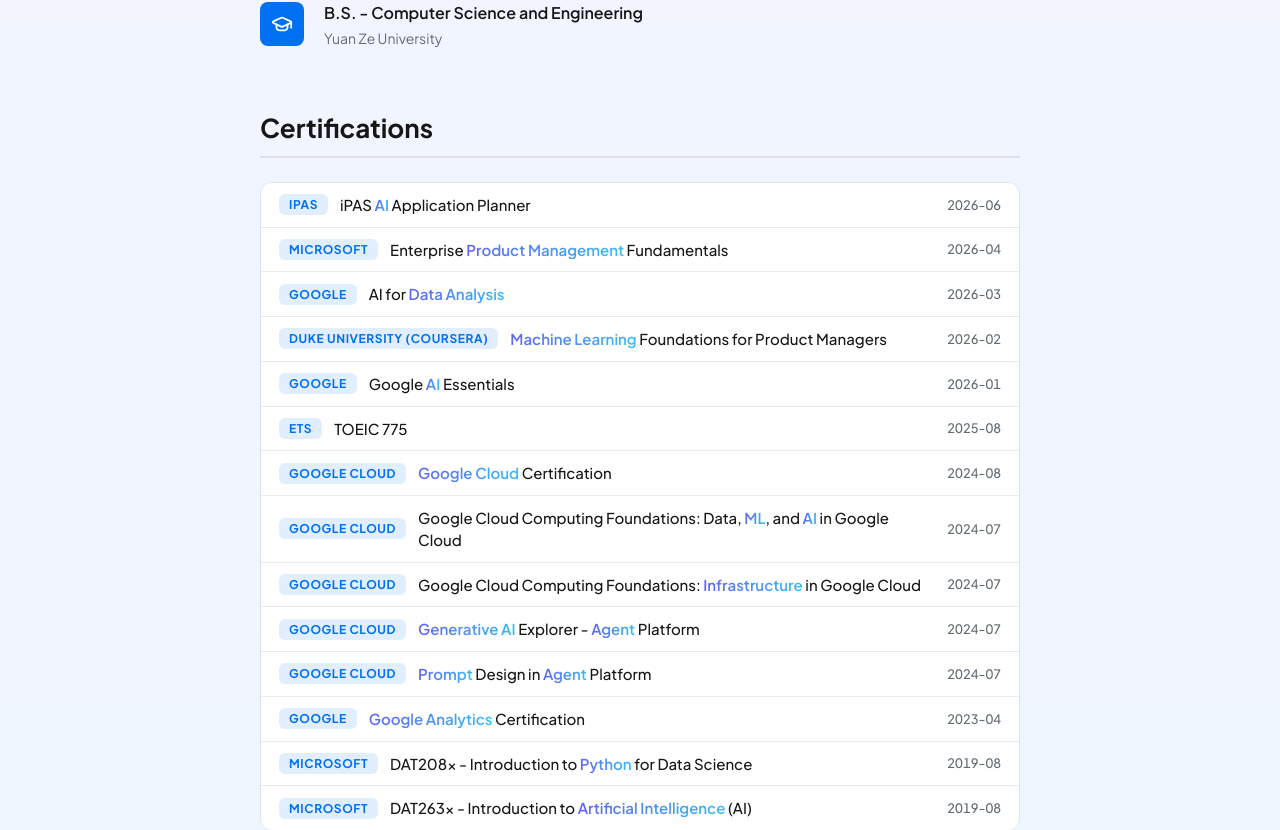
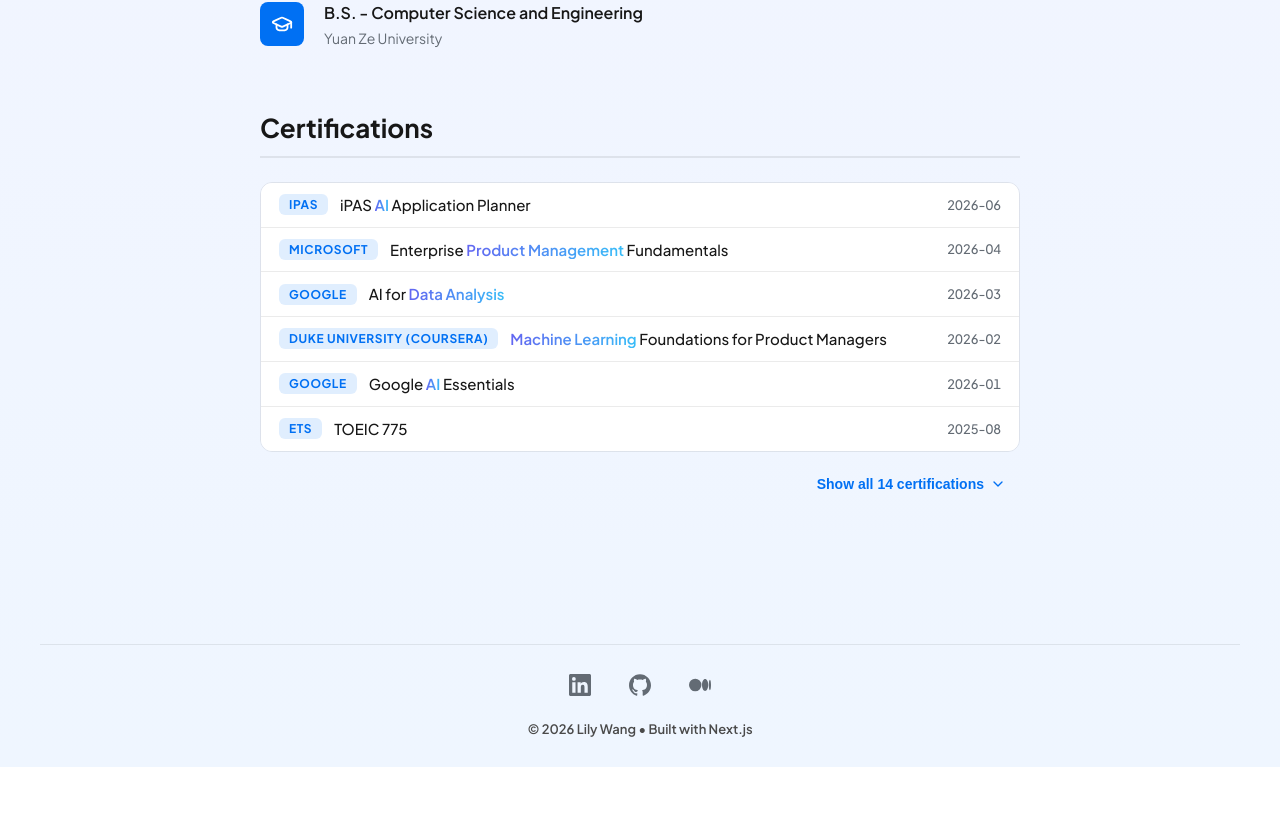
Before and after one commit to thelilywang/lilywang-portfolio, a Next.js app: page /about in a window 1280 px wide. Shown: the part 4809-5639 px from the top of the page. After the commit the page ends 5576 px from the top, so only its background shows below. Built offline with nearby package versions, Linux system fonts and the light colour scheme.

Commit message:
feat(about): collapse certifications list with show-all toggle
Show first 6 certifications by default with a right-aligned toggle
button (i18n show_all_certs/show_less_certs, aria-expanded, lucide
chevrons) to expand all 14 entries.

```diff
--- a/messages/en.json
+++ b/messages/en.json
@@ -28,6 +28,8 @@
     "bio_heading": "Biography",
     "education_heading": "Education",
     "certifications_heading": "Certifications",
+    "show_all_certs": "Show all {count} certifications",
+    "show_less_certs": "Show less",
     "interests_heading": "Interests",
     "anchor_intro": "About",
     "anchor_experience": "Experience",
--- a/messages/zh-TW.json
+++ b/messages/zh-TW.json
@@ -28,6 +28,8 @@
     "bio_heading": "個人簡介",
     "education_heading": "教育背景",
     "certifications_heading": "證照與認證",
+    "show_all_certs": "顯示全部 {count} 筆認證",
+    "show_less_certs": "收合",
     "interests_heading": "個人興趣",
     "anchor_intro": "關於我",
     "anchor_experience": "工作經驗",
--- a/src/app/about/about.module.css
+++ b/src/app/about/about.module.css
@@ -367,6 +367,27 @@
   display: none;
 }
 
+.certToggle {
+  display: flex;
+  align-items: center;
+  gap: 6px;
+  margin-top: 16px;
+  margin-left: auto; /* 靠右對齊 */
+  padding: 8px 14px;
+  border: none;
+  border-radius: var(--radius-sm);
+  background: transparent;
+  color: var(--primary-color);
+  font-size: 14px;
+  font-weight: 600;
+  cursor: pointer;
+  transition: background-color var(--motion-duration-fast) var(--ease-out);
+}
+
+.certToggle:hover {
+  background-color: var(--primary-alpha-weak);
+}
+
 .certYear {
   flex-shrink: 0;
   font-size: 13px;
--- a/src/app/about/page.tsx
+++ b/src/app/about/page.tsx
@@ -5,10 +5,13 @@
 import SkillGroup from '@/app/components/SkillGroup';
 import AnchorNav from '@/app/components/AnchorNav';
 import SectionHeading from '@/app/components/SectionHeading';
-import { GraduationCap } from 'lucide-react';
+import { GraduationCap, ChevronDown, ChevronUp } from 'lucide-react';
 import { useTranslations } from 'next-intl';
 import { useLocaleContext } from '@/context/LocaleContext';
 import { useScrollFadeIn } from '@/hooks/useScrollFadeIn';
+import { useState } from 'react';
+
+const CERTS_COLLAPSED_COUNT = 6;
 
 const CERT_KEYWORD_RE = /(Google Analytics|Data Analysis|Machine Learning|Generative AI|Agentic AI|Product Management|Infrastructure|Prompt|Python|Agent|LLM|ML|AI)/g;
 
@@ -30,6 +33,7 @@
   const { aboutData, experienceData, skillsData } = resumeData;
   const timelineFadeRef = useScrollFadeIn<HTMLDivElement>(0.08);
   const fadeRef = useScrollFadeIn<HTMLElement>(0.1);
+  const [showAllCerts, setShowAllCerts] = useState(false);
 
   const badgeLabels = {
     expert: t('skill_expert'),
@@ -143,7 +147,7 @@
 
         <h3 className={styles.certHeading}>{t('certifications_heading')}</h3>
         <ul className={`${styles.certifications} ${styles.fadeInUp}`} ref={fadeRef}>
-          {aboutData.certifications.map((cert, index) => (
+          {(showAllCerts ? aboutData.certifications : aboutData.certifications.slice(0, CERTS_COLLAPSED_COUNT)).map((cert, index) => (
             <li key={index}>
               <span className={styles.certOrgBadge}>{cert.org}</span>
               <span className={styles.certName}>{highlightCertName(cert.name, styles.certHighlight, cert.highlights)}</span>
@@ -151,6 +155,26 @@
             </li>
           ))}
         </ul>
+        {aboutData.certifications.length > CERTS_COLLAPSED_COUNT && (
+          <button
+            type="button"
+            className={styles.certToggle}
+            aria-expanded={showAllCerts}
+            onClick={() => setShowAllCerts(prev => !prev)}
+          >
+            {showAllCerts ? (
+              <>
+                {t('show_less_certs')}
+                <ChevronUp size={16} strokeWidth={2} />
+              </>
+            ) : (
+              <>
+                {t('show_all_certs', { count: aboutData.certifications.length })}
+                <ChevronDown size={16} strokeWidth={2} />
+              </>
+            )}
+          </button>
+        )}
       </section>
       </div>
     </>
```
